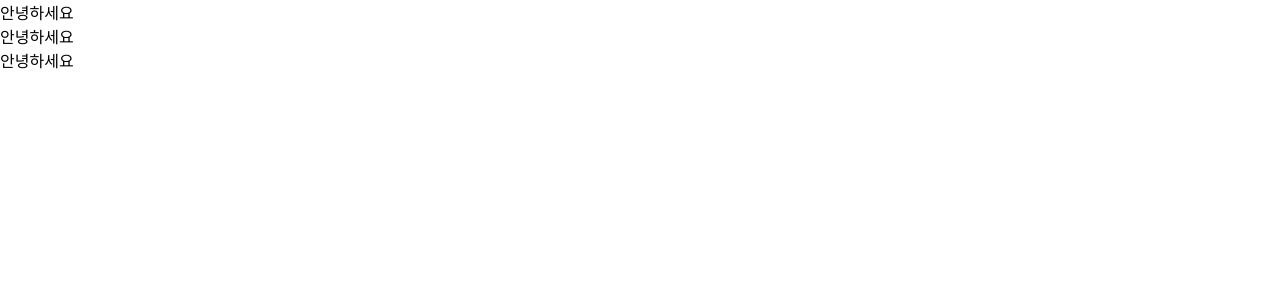
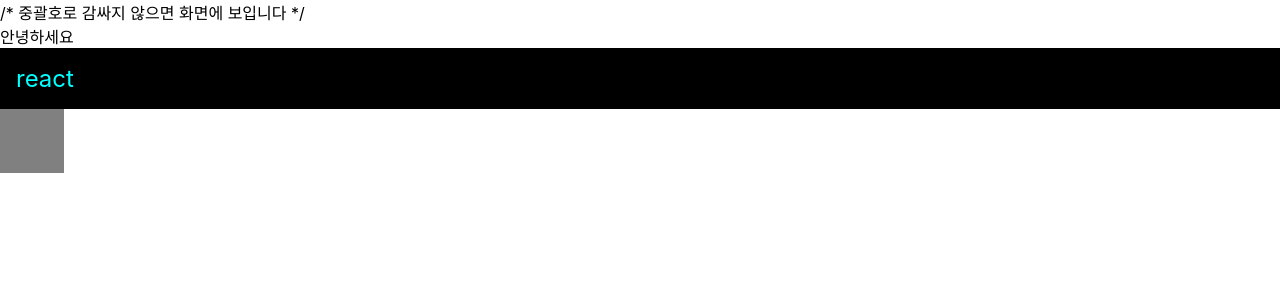
Before and after one commit to MOON-GH/react, a React (Create React App) app: page / in a window 1280 px wide. Shown: the top 300 px of the page. Built offline with nearby package versions, Linux system fonts and the light colour scheme.

Commit message:
JSX default rules

```diff
--- a/src/App.css
+++ b/src/App.css
@@ -1,38 +1,5 @@
-.App {
-  text-align: center;
+.gray-box {
+  background: gray;
+  width: 64px;
+  height: 64px;
 }
-
-.App-logo {
-  height: 40vmin;
-  pointer-events: none;
-}
-
-@media (prefers-reduced-motion: no-preference) {
-  .App-logo {
-    animation: App-logo-spin infinite 20s linear;
-  }
-}
-
-.App-header {
-  background-color: #282c34;
-  min-height: 100vh;
-  display: flex;
-  flex-direction: column;
-  align-items: center;
-  justify-content: center;
-  font-size: calc(10px + 2vmin);
-  color: white;
-}
-
-.App-link {
-  color: #61dafb;
-}
-
-@keyframes App-logo-spin {
-  from {
-    transform: rotate(0deg);
-  }
-  to {
-    transform: rotate(360deg);
-  }
-}
--- a/src/App.js
+++ b/src/App.js
@@ -1,14 +1,25 @@
 import React from 'react';
 import Hello from './Hello';
-
+import './App.css';
 
 function App() {
+  const name = 'react';
+  const style = {
+    backgroundColor: 'black',
+    color: 'aqua',
+    fontSize: 24, // 기본 단위 px,
+    padding: '1rem' // 다른 단위 사용 시 문자열로 설정
+  }
   return (
-    <div>
-      <Hello />
-      <Hello />
-      <Hello />
-    </div>
+    <>
+      {/* 주석은 화면에 보이지 않습니다. */}
+      /* 중괄호로 감싸지 않으면 화면에 보입니다 */
+      <Hello
+        // 열리는 태그 내부에서는 이렇게 주석을 작성 할 수 있습니다.
+      />
+      <div style={style}>{name}</div>
+      <div className="gray-box"></div>
+    </>
   );
 }
 
```
